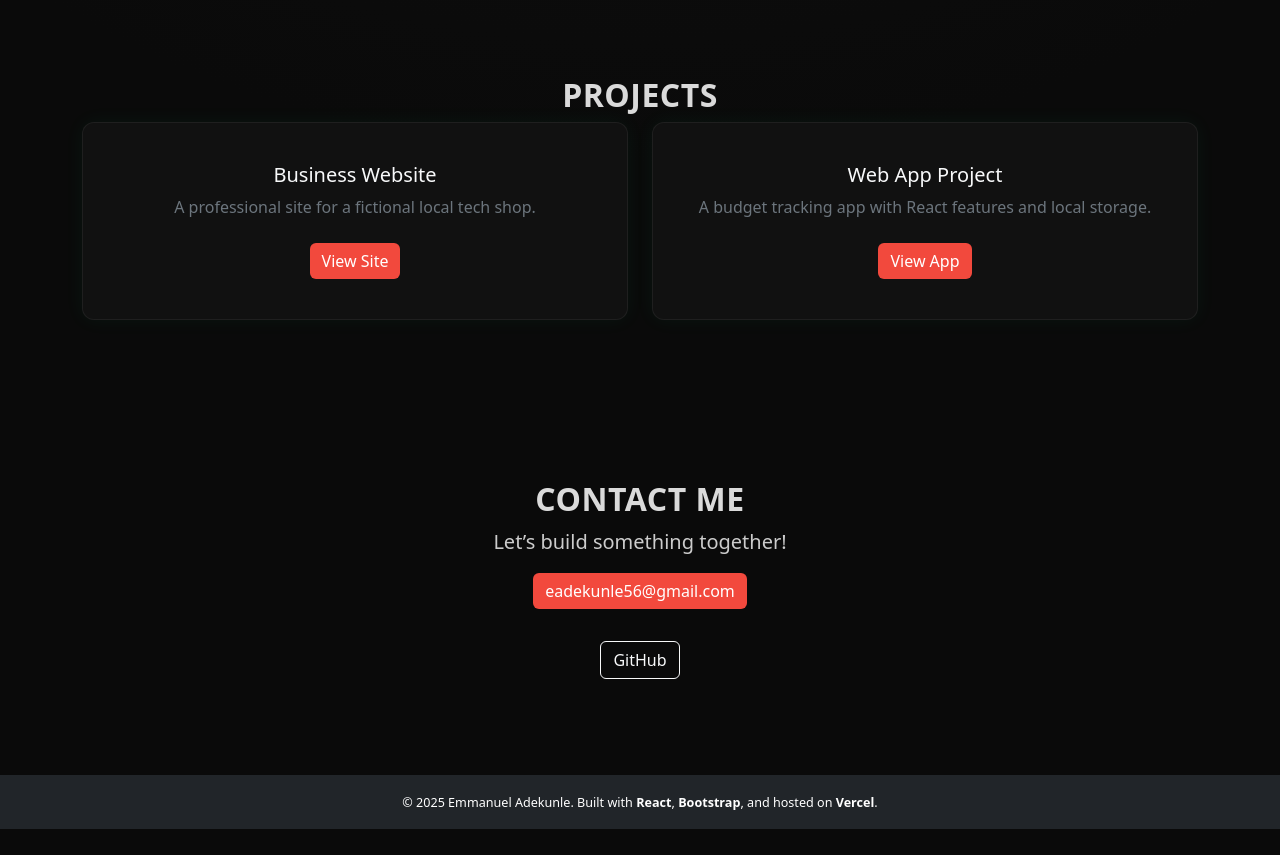
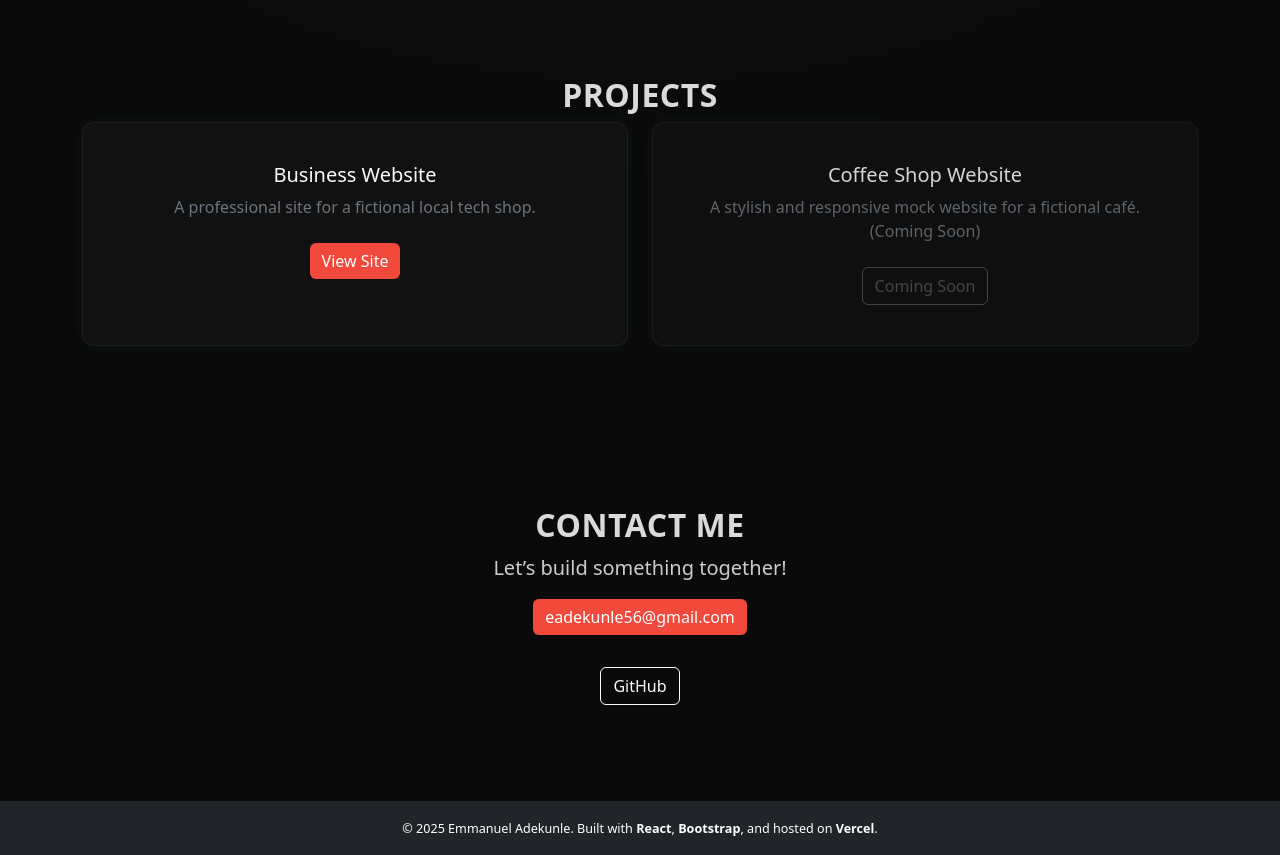
Before and after one commit to eadekunle24/portfolio-site, a React (Create React App) app: page / in a window 1280 px wide. Shown: the part 1000-1855 px from the top of the page. Before the commit the page ends 1829 px from the top, so only its background shows below. Built offline with nearby package versions, Linux system fonts and the light colour scheme.

Commit message:
Added comment

```diff
--- a/src/components/Projects.js
+++ b/src/components/Projects.js
@@ -6,6 +6,8 @@ export default function Projects() {
       <div className="container">
         <h2 data-aos="fade-up">Projects</h2>
         <div className="row g-4">
+
+          {/* --- Project 1: ByteFix Tech Shop --- */}
           <div className="col-md-6">
             <div
               className="card h-100 p-4"
@@ -25,7 +27,7 @@ export default function Projects() {
                   A professional site for a fictional local tech shop.
                 </p>
                 <a
-                  href="#"
+                  href="https://project1techshop-mwv7.vercel.app"
                   className="btn btn-primary mt-2"
                   target="_blank"
                   rel="noopener noreferrer"
@@ -36,6 +38,7 @@ export default function Projects() {
             </div>
           </div>
 
+          {/* --- Project 2: Coffee Shop Site (Upcoming) --- */}
           <div className="col-md-6">
             <div
               className="card h-100 p-4"
@@ -46,25 +49,22 @@ export default function Projects() {
                 borderRadius: '12px',
                 border: '1px solid rgba(255,255,255,0.06)',
                 boxShadow: '0 0 20px rgba(0,255,150,0.05)',
-                transition: 'all 0.3s ease'
+                transition: 'all 0.3s ease',
+                opacity: 0.85
               }}
             >
               <div className="card-body">
-                <h5 className="card-title text-light">Web App Project</h5>
+                <h5 className="card-title text-light">Coffee Shop Website</h5>
                 <p className="card-text text-secondary">
-                  A budget tracking app with React features and local storage.
+                  A stylish and responsive mock website for a fictional café. (Coming Soon)
                 </p>
-                <a
-                  href="#"
-                  className="btn btn-primary mt-2"
-                  target="_blank"
-                  rel="noopener noreferrer"
-                >
-                  View App
-                </a>
+                <button className="btn btn-outline-secondary mt-2" disabled>
+                  Coming Soon
+                </button>
               </div>
             </div>
           </div>
+
         </div>
       </div>
     </section>
```
